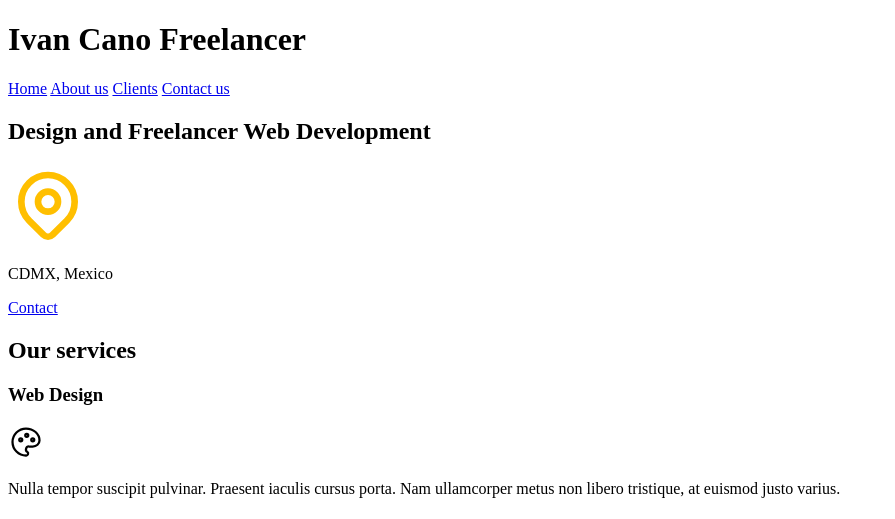
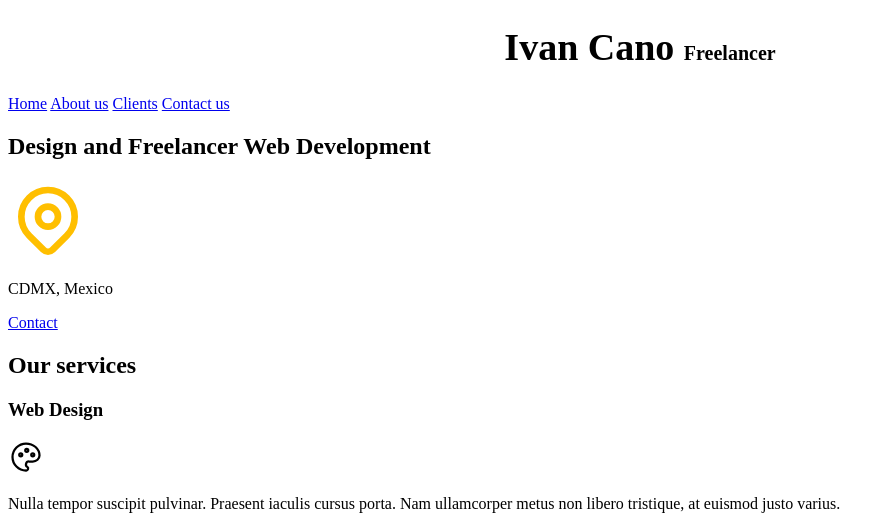
Before and after one commit to ivancanoo19/PaginaPrueba1, a plain HTML site: page index.html in a window 1280 px wide. Shown: the top 519 px of the page, without its empty margins (0-895 px from the left). Drawn offline with Linux system fonts and the light colour scheme.

Commit message:
[ADD] I added first css features

```diff
--- /dev/null
+++ b/css/style.css
@@ -0,0 +1,16 @@
+html{
+    font-size: 62.5%;
+}
+
+body{
+    font-size: 16px; /* 1rem = 10px */
+}
+
+.title{
+    text-align: center;
+    font-size: 3.8rem;
+}
+
+.title span{
+    font-size: 2rem;
+}
--- a/index.html
+++ b/index.html
@@ -4,12 +4,14 @@
     <meta charset="UTF-8">
     <meta name="viewport" content="width=device-width, initial-scale=1.0">
     <title>FreeLancer Design</title>
+    <link rel="preload" href="css/style.css" as ="style">
+    <link href="css/style.css" rel="stylesheet">
 </head>
 
 <body>
     <!--Use the h1 heading only once per file .html-->
     <header>
-        <h1>Ivan Cano Freelancer</h1>
+        <h1 class="title">Ivan Cano <span>Freelancer</span></h1>
     </header>
 
     <nav>
```
